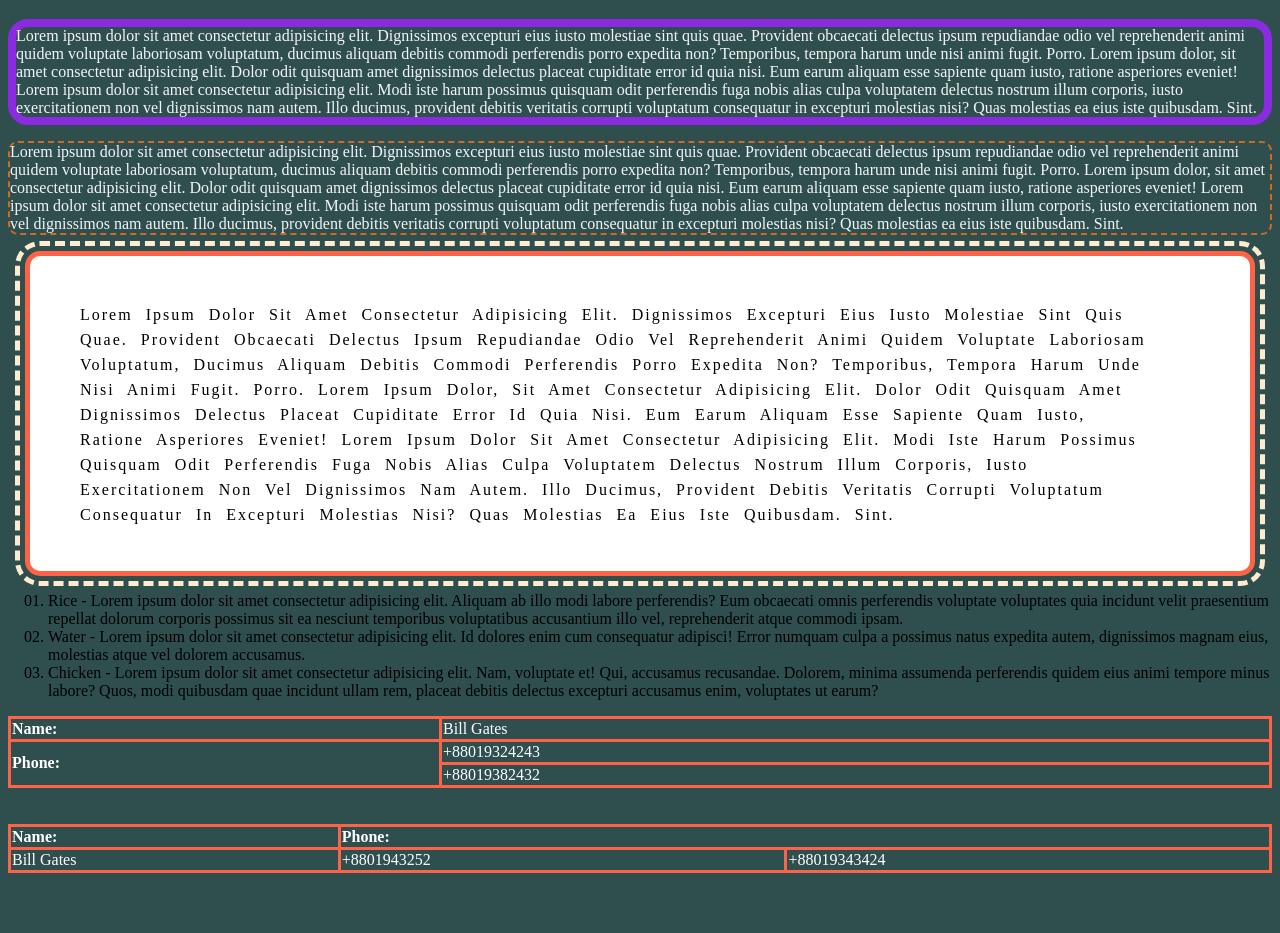
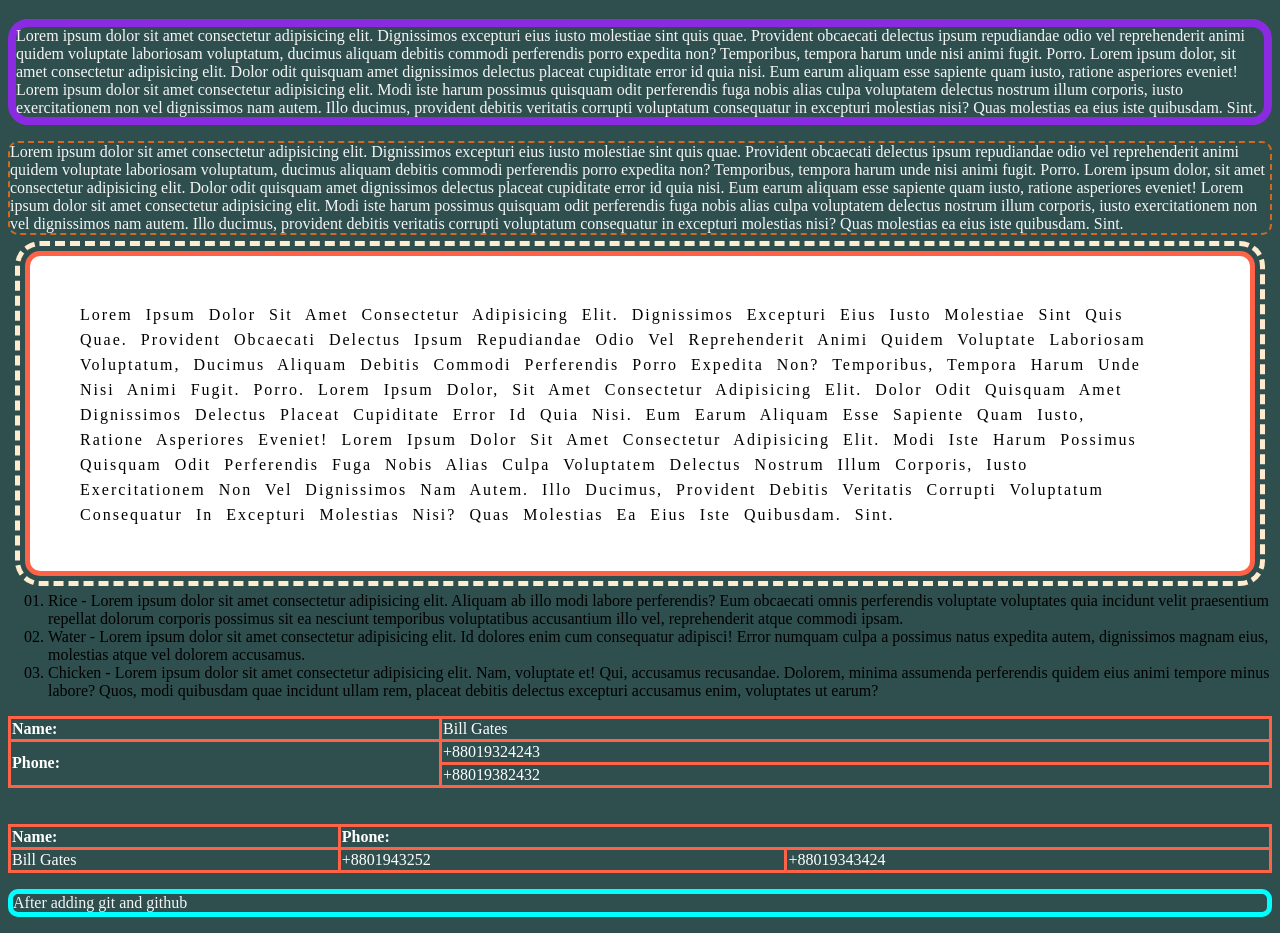
Before and after one commit to 1Akash7/First-Project, a plain HTML site: page index.html in a window 1280 px wide. Shown: the part 61-994 px from the top of the page. Before the commit the page ends 942 px from the top, so only its background shows below. Drawn offline with Linux system fonts and the light colour scheme.

Commit message:
<p> tag added

```diff
--- a/index.html
+++ b/index.html
@@ -45,5 +45,10 @@
             <td>+88019343424</td>
         </tr>
     </table>
+
+    <p class="git_para">
+        After adding git and github
+    </p>
+
 </body>
 </html>
```
